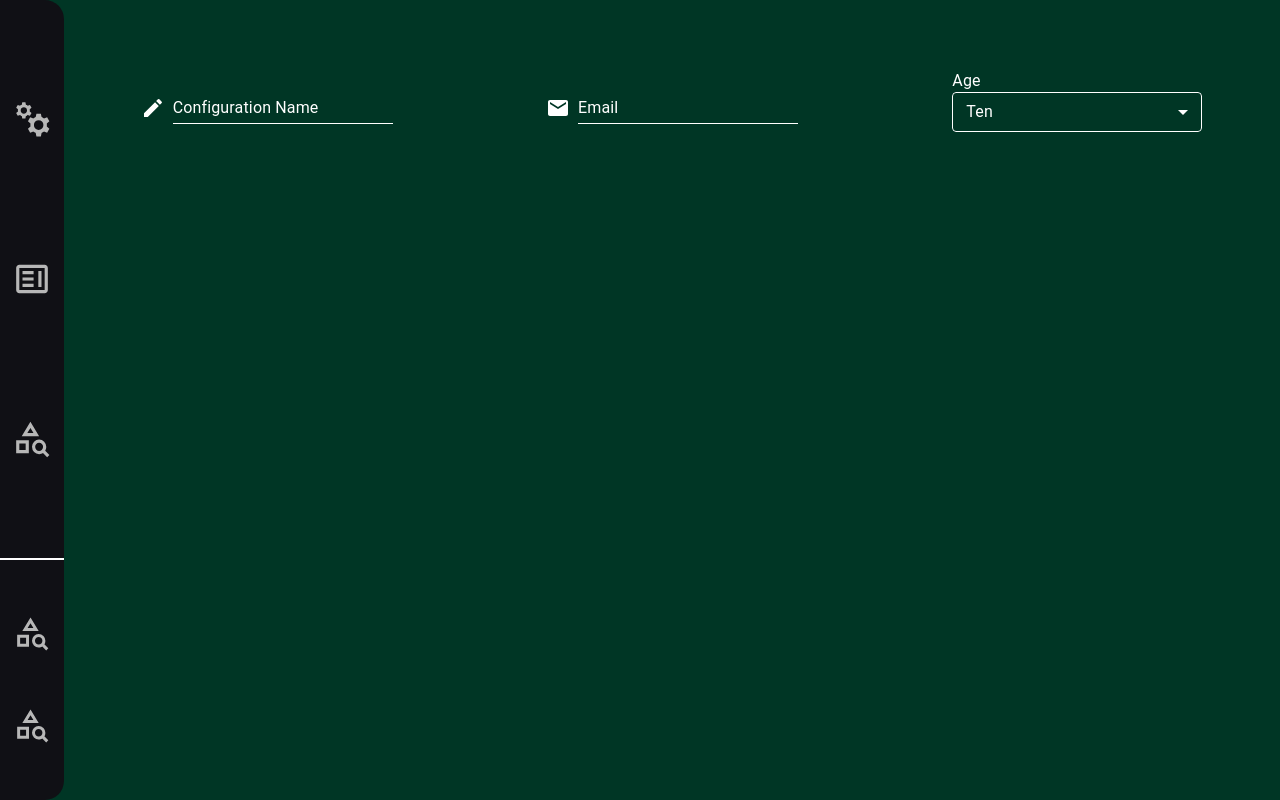
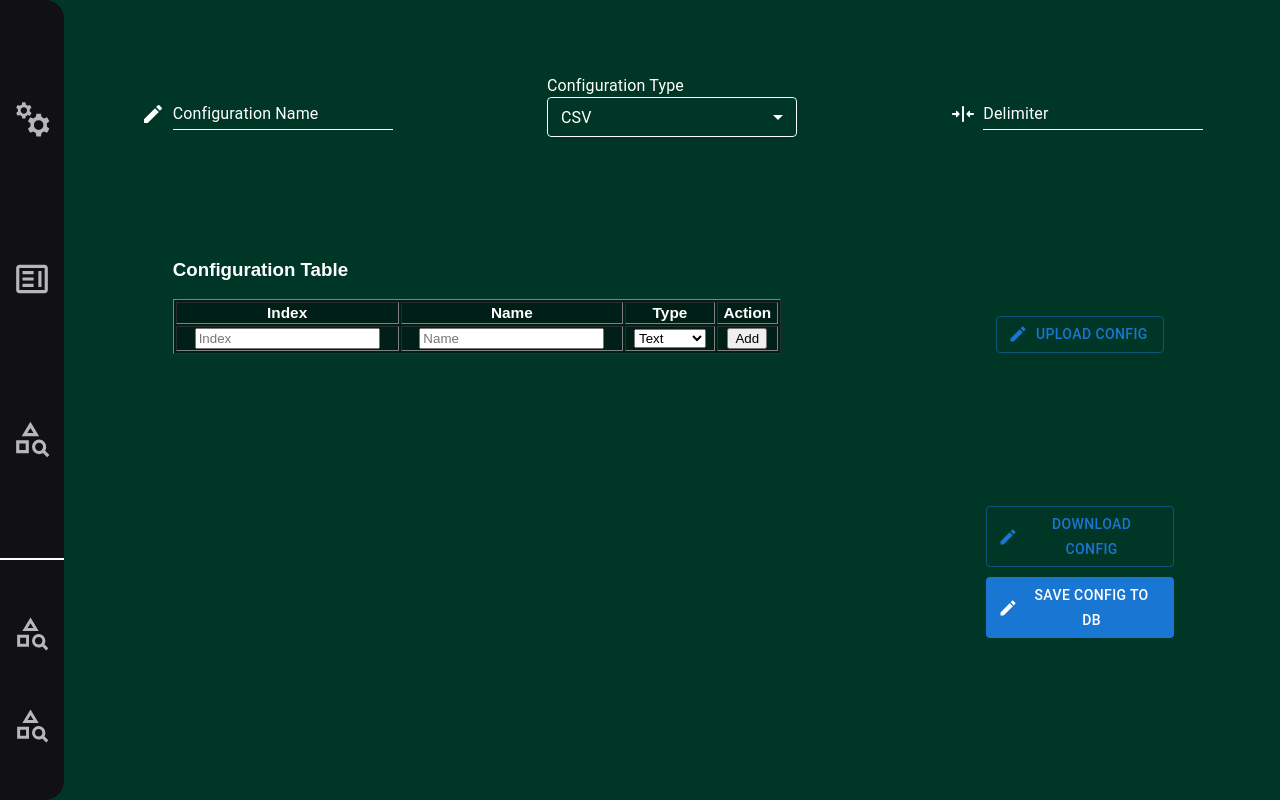
Before and after one commit to Syed-Haris-Ahmed/Dynamic-Text-File-Parser, a React (Vite) app: page / in a window 1280 px wide. Built offline with nearby package versions, Linux system fonts and the light colour scheme.

Commit message:
Added buttons to config view

```diff
--- a/src/UI2/activity/ActivityView.css
+++ b/src/UI2/activity/ActivityView.css
@@ -18,7 +18,7 @@
 
 .view-container {
     width: 95vw;
-    height: 50vh;
+    height: 100vh;
     /* background-color: red; */
 }
 
@@ -28,6 +28,55 @@
     grid-template-columns: 1fr 1fr 1fr;
     justify-items: center;
     align-items: center;
+    height: 30vh;
+    padding-top: 5%;
+    /* background-color: red; */
+}
+
+.table-container {
+    position: absolute;
+    width: 50%;
+    height: 70%;
+    /* background-color: red; */
+    left: 8.5vw;
+}
+
+.process-container {
+    display: flex;
+    justify-content: center;
+    align-items: center;
+    height: 70vh;
+    /* background-color: green; */
+}
+
+.process-buttons-container {
+    width: 25%;
+    height: 70%;
+    /* background-color: blue; */
+    position: absolute;
+    left: 72vw;
+    display: grid;
+    grid-template-rows: 1fr 1fr;
+    grid-template-columns: 1fr;
+    /* align-items: center; */
+}
+
+.grid-element {
+    height: 50%;
+    width: 62%;
+    /* background-color: black; */
+    display: flex;
+    flex-direction: column;
+    align-items: center;
+    justify-content: space-evenly;
+}
+
+.grid-element:nth-child(1) {
+    margin-top: 10%;
+}
+
+.grid-element:nth-child(2) {
+    margin-bottom: 100%;
 }
 
 .parser-container {
--- a/src/UI2/activity/ConfigView.jsx
+++ b/src/UI2/activity/ConfigView.jsx
@@ -3,14 +3,40 @@ import './ActivityView.css'
 import InputField from "./field-components/InputField"
 import SelectField from "./field-components/SelectField"
 import CreateIcon from '@mui/icons-material/Create'
-import EmailIcon from '@mui/icons-material/Email'  // Example of another icon
+import VerticalAlignCenterRoundedIcon from '@mui/icons-material/VerticalAlignCenterRounded'
+import EditableTable from "./field-components/EditableTable"
+import ActionButtons from "./field-components/ActionButtons"
+
+const menuItems = [
+    { value: 0, label: "CSV" },
+    { value: 1, label: "Fixed Length" }
+]
 
 function ConfigView() {
     return (
-        <div className="view-container config-container">
-            <InputField text="Configuration Name" icon={<CreateIcon />} />
-            <InputField text="Email" icon={<EmailIcon />} />
-            <SelectField/>
+        <div>
+            <div className="view-container config-container">
+                <InputField text = "Configuration Name" icon = {<CreateIcon />} />
+                <SelectField menuItems = {menuItems} text = "Configuration Type" />
+                <InputField text="Delimiter" icon={<VerticalAlignCenterRoundedIcon />} iconSx={{ transform: 'rotate(90deg)' }} />
+            </div>
+
+            <div className="process-container">
+                <div className="table-container">
+                    <EditableTable />
+                </div>
+
+                <div className="process-buttons-container">
+                    <div className="grid-element">
+                        <ActionButtons variant = "outlined" text = "Upload Config" icon = {<CreateIcon />}/>
+                    </div>
+
+                    <div className="grid-element">
+                        <ActionButtons variant = "outlined" text = "Download Config" icon = {<CreateIcon />}/>
+                        <ActionButtons variant = "contained" text = "Save Config to DB" icon = {<CreateIcon />}/>
+                    </div>
+                </div>
+            </div>
         </div>
     )
 }
--- /dev/null
+++ b/src/UI2/activity/field-components/ActionButtons.jsx
@@ -0,0 +1,13 @@
+import * as React from 'react';
+import Button from '@mui/material/Button';
+import Stack from '@mui/material/Stack';
+
+export default function ActionButtons(props) {
+  return (
+    <Stack direction="row" spacing={2}>
+      <Button variant={props.variant} startIcon={props.icon}>
+        {props.text}
+      </Button>
+    </Stack>
+  );
+}
--- /dev/null
+++ b/src/UI2/activity/field-components/EditableTable.jsx
@@ -0,0 +1,168 @@
+import React, { useState } from 'react'
+import './Fields.css'
+
+const EditableTable = () => {
+  const [rows, setRows] = useState([])
+  const [newRow, setNewRow] = useState({ index: '', name: '', type: 'text' })
+
+  const handleInputChange = (e) => {
+    const { name, value } = e.target
+    setNewRow({ ...newRow, [name]: value })
+  }
+
+  const handleSelectChange = (e) => {
+    const { name, value } = e.target
+    setNewRow({ ...newRow, [name]: value })
+  }
+
+  const handleAddRow = () => {
+    setRows([...rows, { ...newRow, isEditing: false }])
+    setNewRow({ index: '', name: '', type: 'text' })
+  }
+
+  const handleEditRow = (index) => {
+    const updatedRows = rows.map((row, i) => {
+      if (i === index) {
+        return { ...row, isEditing: true }
+      }
+      return row
+    })
+    setRows(updatedRows)
+  }
+
+  const handleSaveRow = (index) => {
+    const updatedRows = rows.map((row, i) => {
+      if (i === index) {
+        return { ...row, isEditing: false }
+      }
+      return row
+    })
+    setRows(updatedRows)
+  }
+
+  const handleRowChange = (index, e) => {
+    const { name, value } = e.target
+    const updatedRows = rows.map((row, i) => {
+      if (i === index) {
+        return { ...row, [name]: value }
+      }
+      return row
+    })
+    setRows(updatedRows)
+  }
+
+  const handleRowSelectChange = (index, e) => {
+    const { name, value } = e.target
+    const updatedRows = rows.map((row, i) => {
+      if (i === index) {
+        return { ...row, [name]: value }
+      }
+      return row
+    })
+    setRows(updatedRows)
+  }
+
+  return (
+    <div style={{ width: '100%', height: '100%' }}>
+      <h3>Configuration Table</h3>
+      <table border="1">
+        <thead>
+          <tr>
+            <th>Index</th>
+            <th>Name</th>
+            <th>Type</th>
+            <th>Action</th>
+          </tr>
+        </thead>
+        <tbody>
+          {rows.map((row, index) => (
+            <tr key={index}>
+              <td>
+                {row.isEditing ? (
+                  <input
+                    type="text"
+                    name="index"
+                    value={row.index}
+                    onChange={(e) => handleRowChange(index, e)}
+                  />
+                ) : (
+                  row.index
+                )}
+              </td>
+              <td>
+                {row.isEditing ? (
+                  <input
+                    type="text"
+                    name="name"
+                    value={row.name}
+                    onChange={(e) => handleRowChange(index, e)}
+                  />
+                ) : (
+                  row.name
+                )}
+              </td>
+              <td>
+                {row.isEditing ? (
+                  <select
+                    name="type"
+                    value={row.type}
+                    onChange={(e) => handleRowSelectChange(index, e)}
+                  >
+                    <option value="text">Text</option>
+                    <option value="numeric">Numeric</option>
+                    <option value="date">Date</option>
+                  </select>
+                ) : (
+                  row.type
+                )}
+              </td>
+              <td>
+                {row.isEditing ? (
+                  <button onClick={() => handleSaveRow(index)}>Save</button>
+                ) : (
+                  <button onClick={() => handleEditRow(index)}>Edit</button>
+                )}
+              </td>
+            </tr>
+          ))}
+          <tr>
+            <td>
+              <input
+                type="text"
+                name="index"
+                value={newRow.index}
+                onChange={handleInputChange}
+                placeholder="Index"
+              />
+            </td>
+            <td>
+              <input
+                type="text"
+                name="name"
+                value={newRow.name}
+                onChange={handleInputChange}
+                placeholder="Name"
+              />
+            </td>
+            <td>
+              <select
+                name="type"
+                value={newRow.type}
+                onChange={handleSelectChange}
+              >
+                <option value="text">Text</option>
+                <option value="numeric">Numeric</option>
+                <option value="date">Date</option>
+              </select>
+            </td>
+            <td>
+              <button onClick={handleAddRow}>Add</button>
+            </td>
+          </tr>
+        </tbody>
+      </table>
+    </div>
+  )
+}
+
+export default EditableTable
--- a/src/UI2/activity/field-components/Fields.css
+++ b/src/UI2/activity/field-components/Fields.css
@@ -7,3 +7,28 @@
 .input-field {
 
 }
+
+.table-div {
+    display: flex;
+    position: absolute;
+    left: 8.5vw;
+    width: 49.5%;
+    height: 70vh;
+    flex-direction: column;
+    /* justify-content: center; */
+    align-items: center;
+    /* background-color: red; */
+}
+
+h3 {
+    color: white;
+}
+
+table {
+    color: white;
+    background-color: #001f16;
+    width: 100%;
+    text-align: center;
+    vertical-align: middle;
+    font-size: 1.2vw;
+}
--- a/src/UI2/activity/field-components/InputField.jsx
+++ b/src/UI2/activity/field-components/InputField.jsx
@@ -18,7 +18,7 @@ function InputField(props) {
                 },
               }}
         >
-            {React.cloneElement(props.icon, { sx: { color: 'white', mr: 1, my: 0.5 } })}
+            {React.cloneElement(props.icon, { sx: { color: 'white', mr: 1, my: 0.5, ...props.iconSx } })}
             <TextField
               id="input-with-sx"
               label={props.text}
--- a/src/UI2/activity/field-components/SelectField.jsx
+++ b/src/UI2/activity/field-components/SelectField.jsx
@@ -5,10 +5,10 @@ import MenuItem from '@mui/material/MenuItem'
 import Select from '@mui/material/Select'
 
 function SelectField(props) {
-  const [age, setAge] = React.useState('10')
+  const [fileType, setFileType] = React.useState('0')
 
   const handleChange = (event) => {
-    setAge(event.target.value)
+    setFileType(event.target.value)
   }
 
   return (
@@ -22,14 +22,14 @@ function SelectField(props) {
                     '&:hover': { color: '#92ffdf' }, // Hover label color
                 }}
             >
-                Age
+                {props.text}
             </InputLabel>
 
             <Select
                 labelId="demo-simple-select-label"
                 id="demo-simple-select"
-                value={age}
-                label="Age"
+                value={fileType} // Use the state variable here
+                label={props.text}
                 sx={{
                     width: 250,
                     height: 40,
@@ -52,9 +52,11 @@ function SelectField(props) {
 
                 onChange={handleChange}
             >
-                <MenuItem value={10}>Ten</MenuItem>
-                <MenuItem value={20}>Twenty</MenuItem>
-                <MenuItem value={30}>Thirty</MenuItem>
+                {props.menuItems.map((item) => (
+                    <MenuItem key={item.value} value={item.value}>
+                        {item.label}
+                    </MenuItem>
+                ))}
             </Select>
         </Box>
     </div>
```
